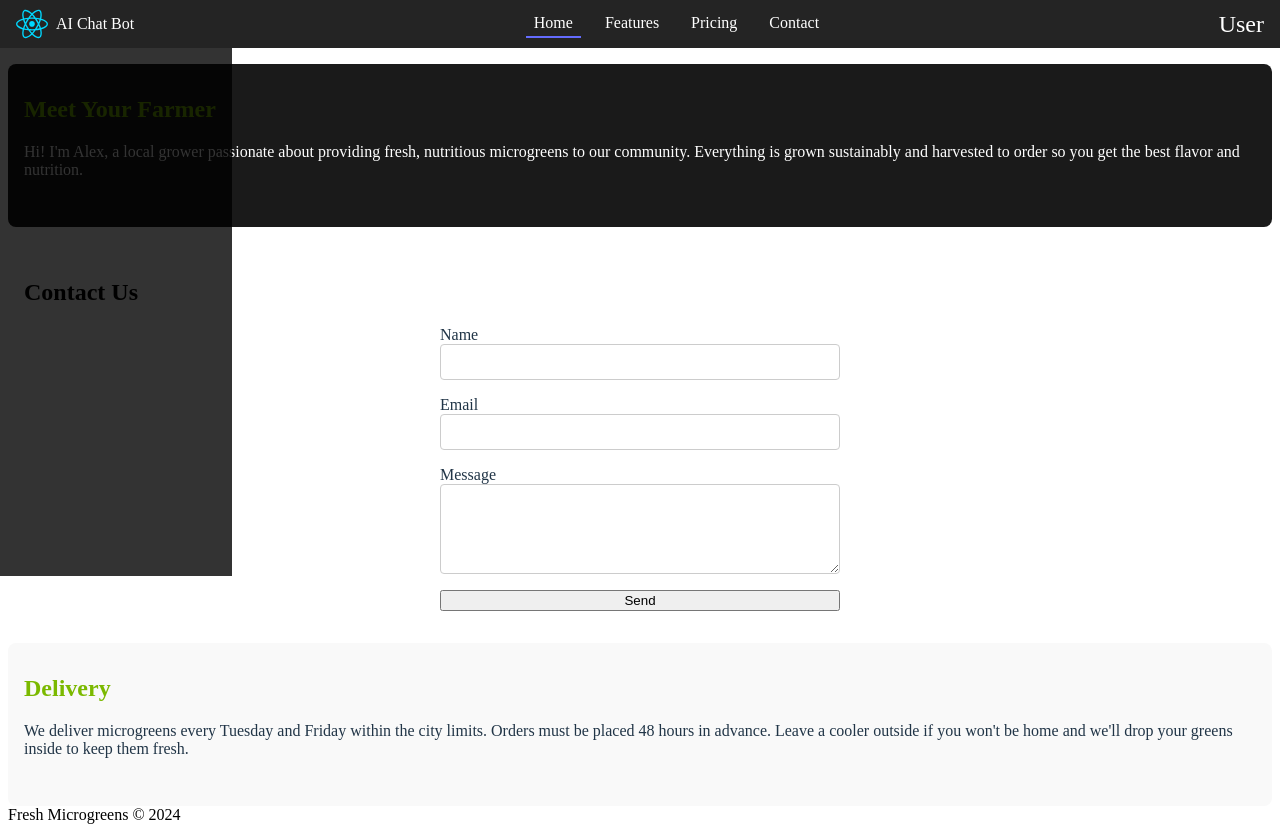
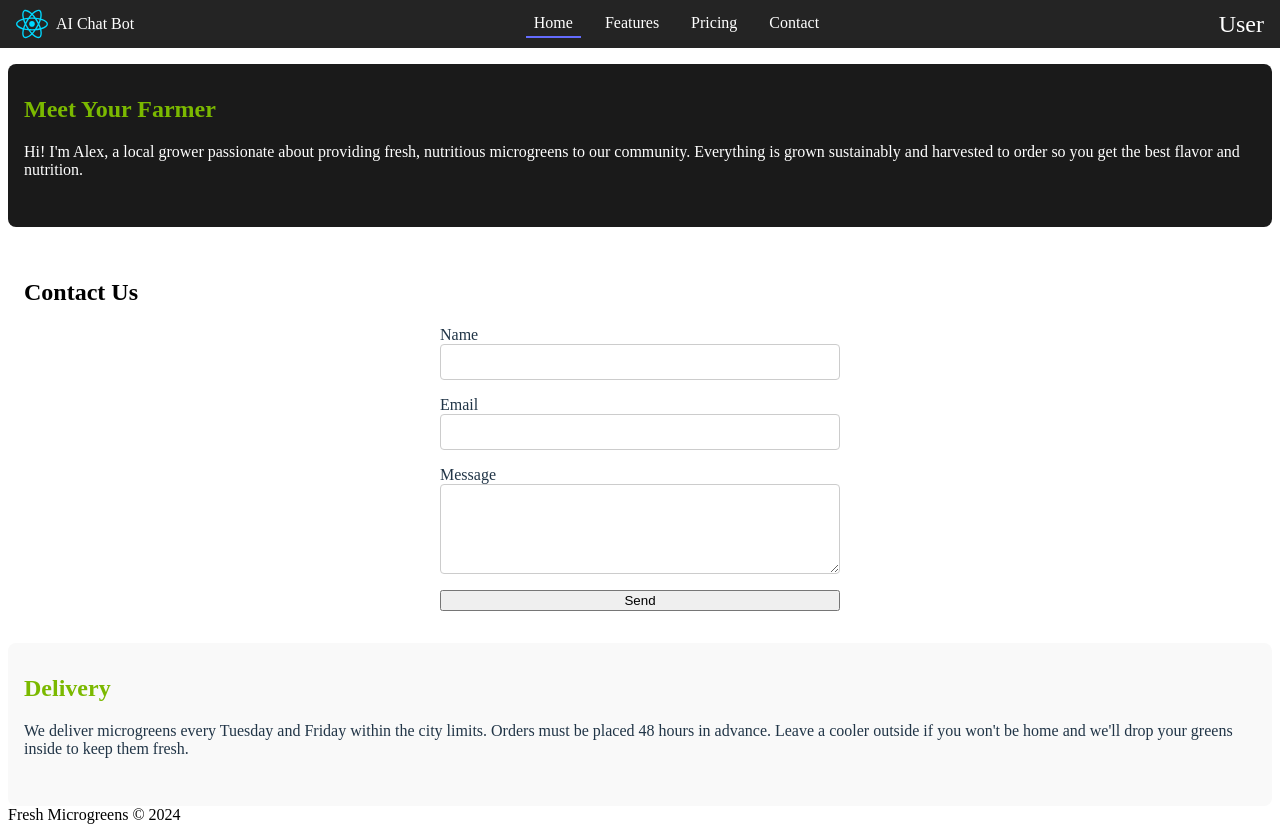
Before and after one commit to githubakarsh/ai-chat-bot, a React (Vite) app in the folder ai-chat-bot/: page / in a window 1280 px wide. Built offline with nearby package versions, Linux system fonts and the light colour scheme.

Commit message:
commit
commit

```diff
--- a/ai-chat-bot/src/App.jsx
+++ b/ai-chat-bot/src/App.jsx
@@ -8,7 +8,6 @@ function App() {
   return (
     <>
       <Header />
-      <FloatingSidebar />
       <main>
         <FarmerIntro />
         <ContactForm />
```
